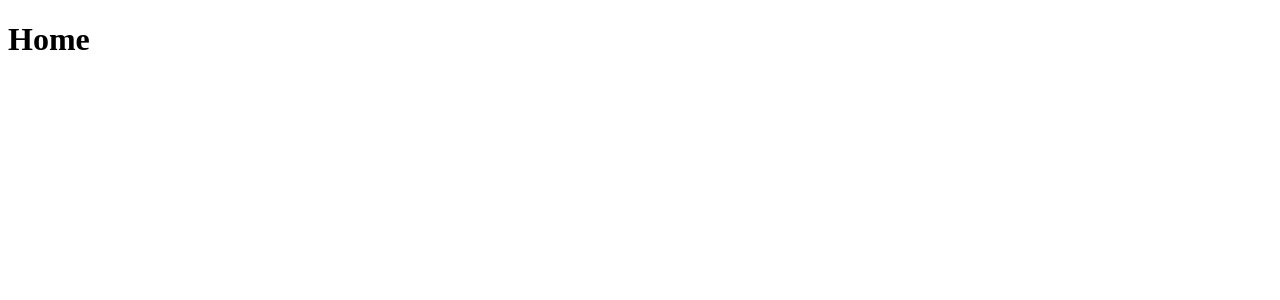
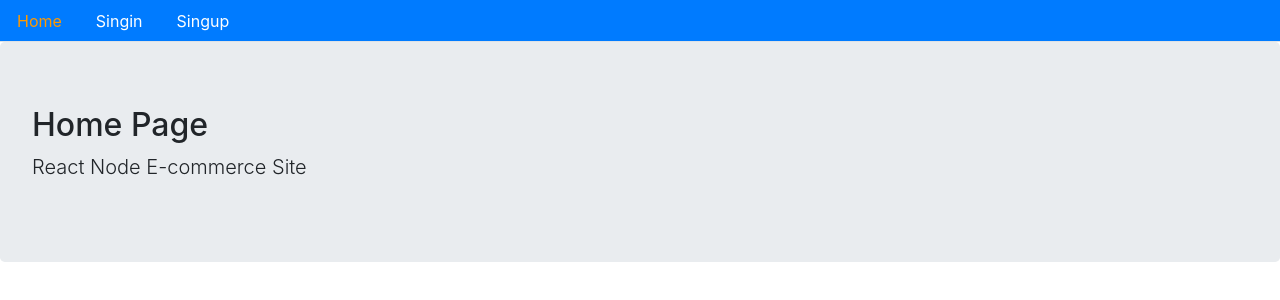
Before and after one commit to johny4437/mern-stack-ecom, a React (Create React App) app in the folder frontend/: page / in a window 1280 px wide. Shown: the top 300 px of the page. Built offline with nearby package versions, Linux system fonts and the light colour scheme.

Commit message:
Building frontend

```diff
--- a/frontend/public/index.html
+++ b/frontend/public/index.html
@@ -10,34 +10,14 @@
       content="Web site created using create-react-app"
     />
     <link rel="apple-touch-icon" href="%PUBLIC_URL%/logo192.png" />
-    <!--
-      manifest.json provides metadata used when your web app is installed on a
-      user's mobile device or desktop. See https://developers.google.com/web/fundamentals/web-app-manifest/
-    -->
     <link rel="manifest" href="%PUBLIC_URL%/manifest.json" />
-    <!--
-      Notice the use of %PUBLIC_URL% in the tags above.
-      It will be replaced with the URL of the `public` folder during the build.
-      Only files inside the `public` folder can be referenced from the HTML.
+    <link rel="stylesheet" href="https://maxcdn.bootstrapcdn.com/bootstrap/4.0.0/css/bootstrap.min.css" integrity="sha384-Gn5384xqQ1aoWXA+058RXPxPg6fy4IWvTNh0E263XmFcJlSAwiGgFAW/dAiS6JXm" crossorigin="anonymous"/>
 
-      Unlike "/favicon.ico" or "favicon.ico", "%PUBLIC_URL%/favicon.ico" will
-      work correctly both with client-side routing and a non-root public URL.
-      Learn how to configure a non-root public URL by running `npm run build`.
-    -->
+
     <title>React App</title>
   </head>
   <body>
     <noscript>You need to enable JavaScript to run this app.</noscript>
     <div id="root"></div>
-    <!--
-      This HTML file is a template.
-      If you open it directly in the browser, you will see an empty page.
-
-      You can add webfonts, meta tags, or analytics to this file.
-      The build step will place the bundled scripts into the <body> tag.
-
-      To begin the development, run `npm start` or `yarn start`.
-      To create a production bundle, use `npm run build` or `yarn build`.
-    -->
   </body>
 </html>
--- a/frontend/src/Routes.js
+++ b/frontend/src/Routes.js
@@ -3,6 +3,8 @@ import {BrowserRouter, Switch, Route} from 'react-router-dom';
 import Singup from './user/Singup';
 import Singin from './user/Singin';
 import Home from './core/Home';
+
+
 
  function Routes() {
     return (
--- a/frontend/src/core/Home.js
+++ b/frontend/src/core/Home.js
@@ -1,9 +1,10 @@
-import React from 'react'
+import React from 'react';
+import Layout from './Layout';
 
  function Home() {
     return (
         <div>
-            <h1>Home</h1>
+           <Layout title="Home Page" description="React Node E-commerce Site"></Layout>
         </div>
     )
 }
--- /dev/null
+++ b/frontend/src/core/Layout.js
@@ -0,0 +1,17 @@
+import React from 'react';
+import Menu from   './Menu';
+
+function Layout({title="Title", description="Description", className ,children}) {
+    return (
+     <div>
+         <Menu/>
+        <div className="jumbotron">
+              <h2>{title}</h2>
+              <p className="lead">{description}</p>
+        </div>
+
+        <div className={className}>{children}</div>
+    </div>
+    )
+}
+export default Layout;
--- a/frontend/src/core/Menu.js
+++ b/frontend/src/core/Menu.js
@@ -1,18 +1,24 @@
 import React from 'react';
  import {Link, withRouter} from 'react-router-dom';
+ const isActive = (history, path)=>{
+    if(history.location.pathname===path){
+        return {color:"#ff9900"}
+    }else{
+        return{color:"#ffffff"}
+    }
+}
 
-
-function Menu() {
+function Menu({history}) {
     return (
         <ul className="nav nav-tabs bg-primary">
             <li className="nav-item">
-                <Link className="nav-link" to="/">Home</Link>
+                <Link className="nav-link"  style={isActive(history, "/")} to="/">Home</Link>
             </li>
             <li className="nav-item">
-                <Link className="nav-link" to="/singin">Singin</Link>
+                <Link className="nav-link" style={isActive(history, "/singin")} to="/singin" >Singin</Link>
             </li>
             <li className="nav-item">
-                <Link className="nav-link" to="/singup">Singup</Link>
+                <Link className="nav-link" style={isActive(history, "/singup")} to="/singup" >Singup</Link>
             </li>
 
         </ul>
@@ -20,4 +26,4 @@ function Menu() {
 }
 
 
-export default Menu;
+export default withRouter(Menu);
--- a/frontend/src/user/Singin.js
+++ b/frontend/src/user/Singin.js
@@ -1,9 +1,12 @@
-import React from 'react'
+import React from 'react';
+import Layout from '../core/Layout';
 
  function Singin() {
     return (
         <div>
-            <h2>Signin</h2>
+
+           <Layout title="Singin" description="React Node E-commerce Site"></Layout>
+
         </div>
     )
 }
--- a/frontend/src/user/Singup.js
+++ b/frontend/src/user/Singup.js
@@ -1,9 +1,11 @@
-import React from 'react'
+import React from 'react';
+import Layout from '../core/Layout';
 
  function Singup() {
     return (
         <div>
-            <h2>SignUp</h2>
+            <Layout title="Singup" description="React Node E-commerce Site"></Layout>
+
         </div>
     )
 }
```
